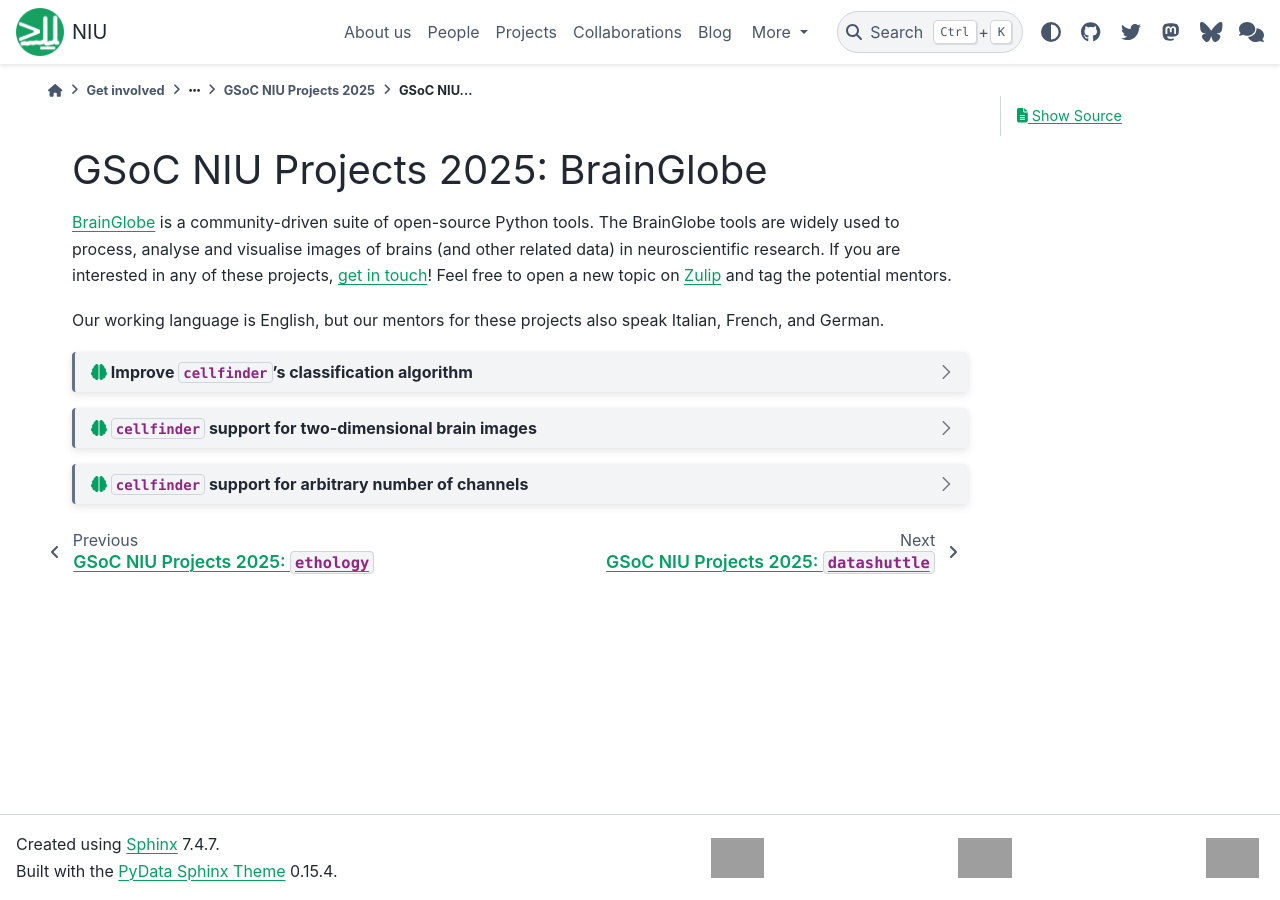
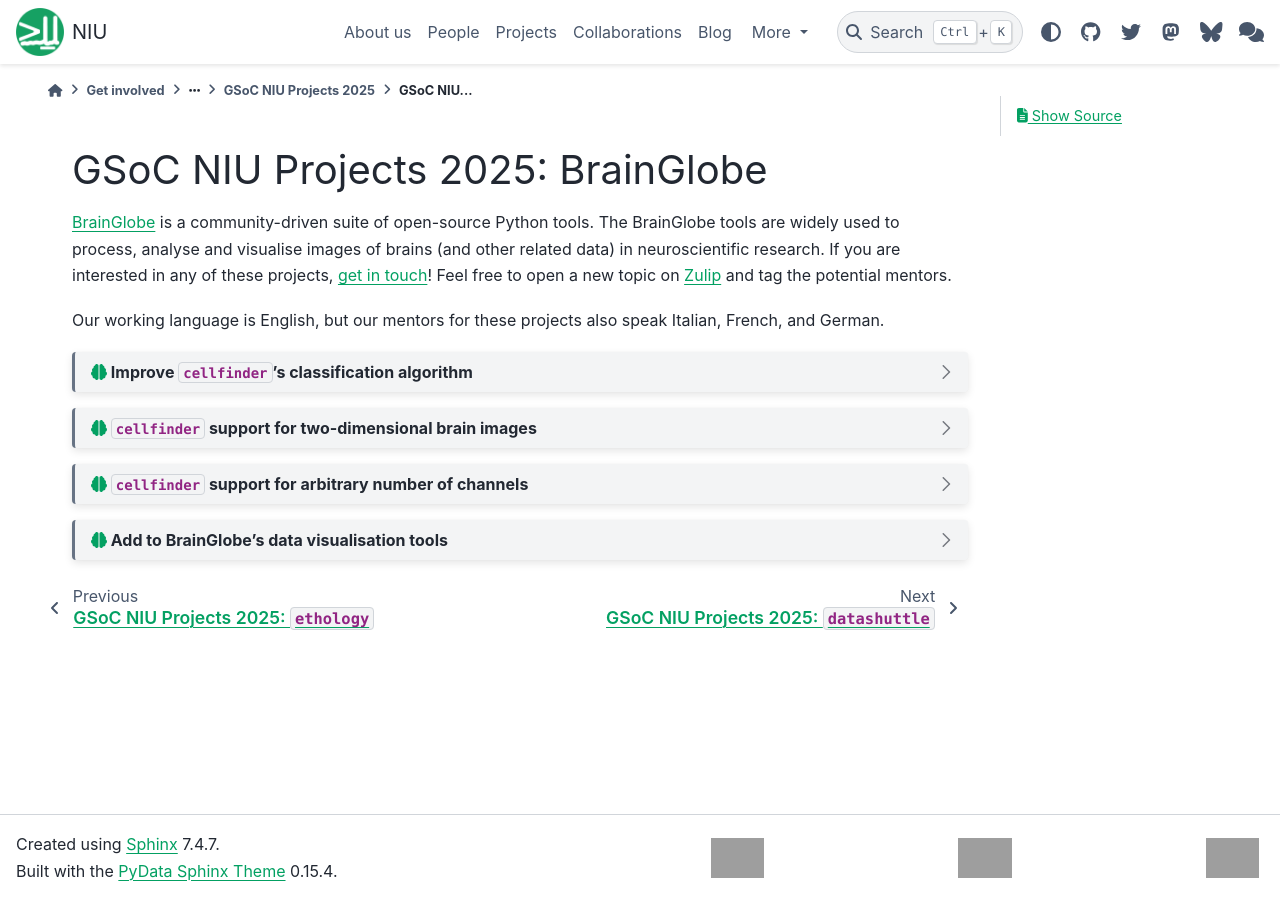
Before and after one commit to neuroinformatics-unit/neuroinformatics-unit.github.io, a Sphinx documentation site: the page built from docs/source/get-involved/gsoc/projects_2025/brainglobe.md, in a window 1280 px wide. Built offline with Sphinx 7.4.7 and the PyData theme 0.15.4, drawn with Linux system fonts in a browser that asks for light colours; nearby versions of some CDN libraries; some of the changed lines change nothing that is shown; grey boxes are pictures that could not be loaded.

Commit message:
draft brainrender gsoc project

```diff
--- a/docs/source/get-involved/gsoc/projects_2025/brainglobe.md
+++ b/docs/source/get-involved/gsoc/projects_2025/brainglobe.md
@@ -138,3 +138,48 @@ This project is well-suited for an intermediate contributor to open source.
 - [cellfinder paper](https://doi.org/10.1371/journal.pcbi.1009074)
 - [cellfinder code](https://github.com/brainglobe/cellfinder)
 :::
+
+
+:::{dropdown} {fas}`brain;sd-text-primary` Add to BrainGlobe's data visualisation tools
+<!-- Description -->
+The [BrainGlobe `brainrender` tool](https://brainglobe.info/documentation/brainrender/index.html) is widely used to visualise brain data in a common coordinate space defined by a "brain atlas" (We refer to this data as "atlas-registered" data). However, `brainrender` is inaccessible to people without programming skills. The [`brainrender-napari` tool](https://brainglobe.info/tutorials/visualise-atlas-napari.html) aims to make `brainrender` functionality available to more people through a plugin for the popular open-source graphical image viewer [napari](https://napari.org/stable/).
+
+Although `brainrender` and `brainrender-napari` share some functionality, some publicly available atlas-registered data is not yet available in `brainrender-napari`. In this project, we would implement code to allow users to visualise publicly available atlas-registered data from mouse and fish brains in `brainrender-napari`
+
+**Deliverables**
+<!-- Goals, or expected status after Community Bonding Period, Start of Coding, End of Coding. Stretch goals? -->
+- A Python implementation of a `napari` widget that allows users to download and visualise atlas-registered data.
+- Tests to cover any added functionality.
+- Documentation for the new functionality.
+
+**Duration**
+<!-- Small (~90 hours), Medium (~175 hours) or Large (~350 hours)  -->
+Small (~90 hours) or Medium (~175 hours).
+
+**Difficulty**
+<!-- Is this project geared more toward a student level or a more advanced developer level? -->
+This project is well-suited for a student or a beginner contributor to open source.
+
+**Required skills**
+- Experience with Python.
+
+
+**Nice-to-haves**
+- Experience working with data visualisation
+- Experience working with image data
+
+
+**Potential mentors**
+- [@alessandrofelder](https://github.com/alessandrofelder)
+- [@IgorTatarnikov](https://github.com/IgorTatarnikov)
+
+
+**Further reading**
+<!-- The best pages include links to more detailed descriptions and related materials for each project. They might even include actual use cases! -->
+- [BrainGlobe developer guide](https://brainglobe.info/community/developers/index.html)
+- [brainrender paper](https://doi.org/10.7554/eLife.65751)
+- [brainrender code](https://github.com/brainglobe/brainrender)
+- [brainrender-napari code](https://github.com/brainglobe/brainrender)
+- [napari usage tutorials](https://napari.org/stable/tutorials/index.html).
+- [napari Plugin documentation](https://napari.org/stable/plugins/index.html), particularly the section on [Building a plugin](https://napari.org/stable/plugins/building_a_plugin/index.html).
+:::
```
